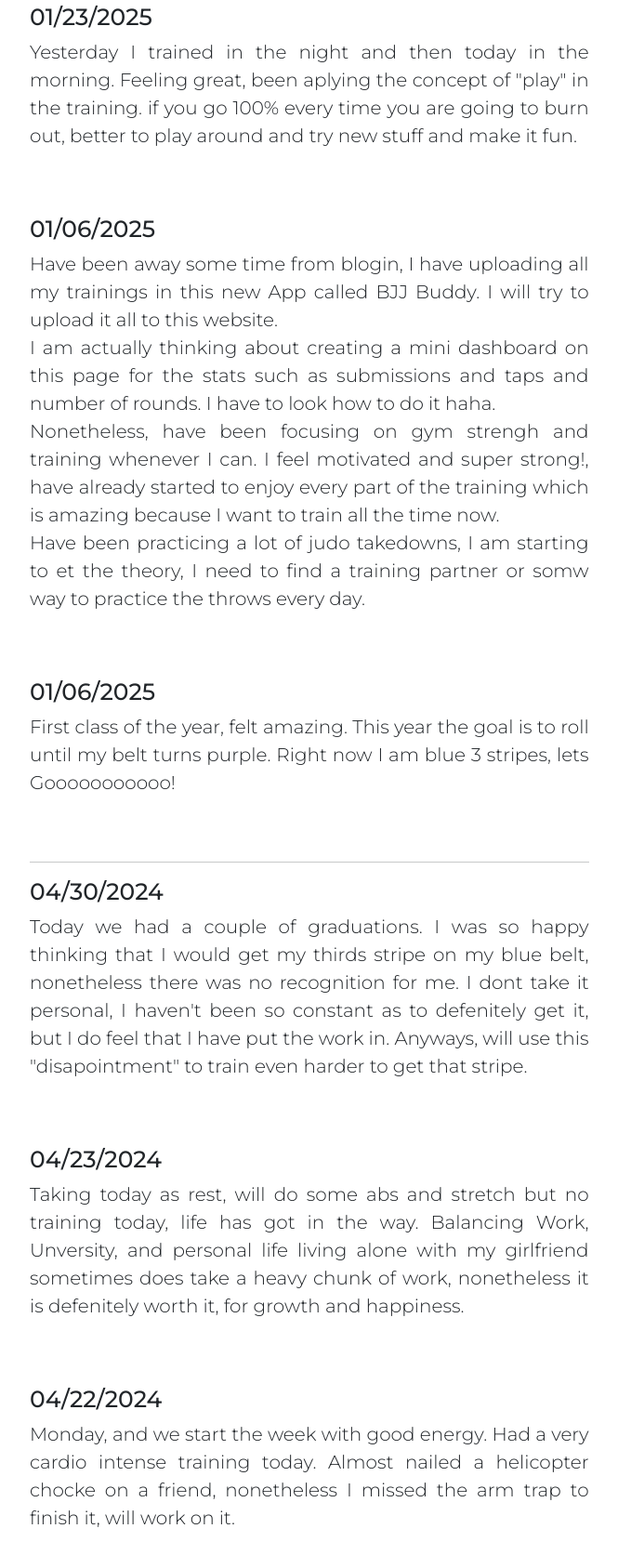
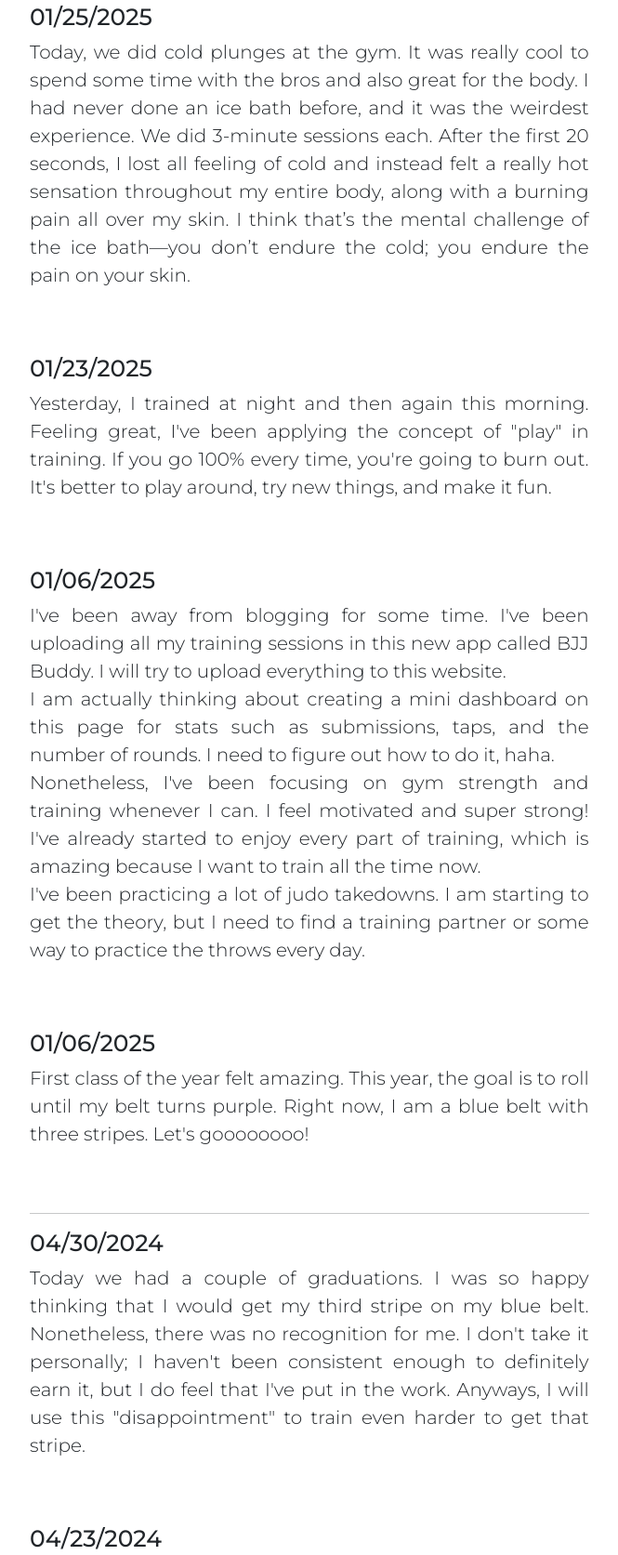
Before and after one commit to JuanJoGomezVanolli/CV, a plain HTML site: page Blog.html in a window 1280 px wide. Shown: the part 599-2272 px from the top of the page at 93% size, without its empty margins (288-953 px from the left). Drawn offline with nearby package versions, Linux system fonts and the light colour scheme.

Commit message:
Update Blog.html

```diff
--- a/Blog.html
+++ b/Blog.html
@@ -66,26 +66,28 @@
 
       <section id="Research_content">
         <div class="research-box">
+          <h2 class="research-subtitle"> 01/25/2025 </h2>
+          <p class="research-body"> Today, we did cold plunges at the gym. It was really cool to spend some time with the bros and also great for the body. I had never done an ice bath before, and it was the weirdest experience. We did 3-minute sessions each. After the first 20 seconds, I lost all feeling of cold and instead felt a really hot sensation throughout my entire body, along with a burning pain all over my skin. I think that’s the mental challenge of the ice bath—you don’t endure the cold; you endure the pain on your skin. </p>
           <h2 class="research-subtitle"> 01/23/2025 </h2>
-          <p class="research-body"> Yesterday I trained in the night and then today in the morning. Feeling great, been aplying the concept of "play" in the training. if you go 100% every time you are going to burn out, better to play around and try new stuff and make it fun.</p>
+          <p class="research-body"> Yesterday, I trained at night and then again this morning. Feeling great, I've been applying the concept of "play" in training. If you go 100% every time, you're going to burn out. It's better to play around, try new things, and make it fun.</p>
           <h2 class="research-subtitle"> 01/06/2025 </h2>
-          <p class="research-body"> Have been away some time from blogin, I have uploading all my trainings in this new App called BJJ Buddy. I will try to upload it all to this website.
-          <br>I am actually thinking about creating a mini dashboard on this page for the stats such as submissions and taps and number of rounds. I have to look how to do it haha.
-          <br>Nonetheless, have been focusing on gym strengh and training whenever I can. I feel motivated and super strong!, have already started to enjoy every part of the training which is amazing because I want to train all the time now.
-          <br>Have been practicing a lot of judo takedowns, I am starting to et the theory, I need to find a training partner or somw way to practice the throws every day. </p>
+          <p class="research-body"> I've been away from blogging for some time. I've been uploading all my training sessions in this new app called BJJ Buddy. I will try to upload everything to this website.
+          <br>I am actually thinking about creating a mini dashboard on this page for stats such as submissions, taps, and the number of rounds. I need to figure out how to do it, haha.
+          <br>Nonetheless, I've been focusing on gym strength and training whenever I can. I feel motivated and super strong! I've already started to enjoy every part of training, which is amazing because I want to train all the time now.
+          <br>I've been practicing a lot of judo takedowns. I am starting to get the theory, but I need to find a training partner or some way to practice the throws every day. </p>
           <h2 class="research-subtitle"> 01/06/2025 </h2>
-          <p class="research-body"> First class of the year, felt amazing. This year the goal is to roll until my belt turns purple. Right now I am blue 3 stripes, lets Gooooooooooo! </p>
+          <p class="research-body"> First class of the year felt amazing. This year, the goal is to roll until my belt turns purple. Right now, I am a blue belt with three stripes. Let's goooooooo! </p>
           <hr />
           <h2 class="research-subtitle"> 04/30/2024 </h2>
-          <p class="research-body"> Today we had a couple of graduations. I was so happy thinking that I would get my thirds stripe on my blue belt, nonetheless there was no recognition for me. I dont take it personal, I haven't been so constant as to defenitely get it, but I do feel that I have put the work in. Anyways, will use this "disapointment" to train even harder to get that stripe. </p>
+          <p class="research-body"> Today we had a couple of graduations. I was so happy thinking that I would get my third stripe on my blue belt. Nonetheless, there was no recognition for me. I don't take it personally; I haven't been consistent enough to definitely earn it, but I do feel that I've put in the work. Anyways, I will use this "disappointment" to train even harder to get that stripe. </p>
           <h2 class="research-subtitle"> 04/23/2024 </h2>
-          <p class="research-body"> Taking today as rest, will do some abs and stretch but no training today, life has got in the way. Balancing Work, Unversity, and personal life living alone with my girlfriend sometimes does take a heavy chunk of work, nonetheless it is defenitely worth it, for growth and happiness. </p>
+          <p class="research-body"> Taking today as a rest day. I will do some abs and stretching but no training today. Life has gotten in the way. Balancing work, university, and personal life while living alone with my girlfriend sometimes takes a heavy chunk of effort. Nonetheless, it is definitely worth it for growth and happiness. </p>
           <h2 class="research-subtitle"> 04/22/2024 </h2>
-          <p class="research-body"> Monday, and we start the week with good energy. Had a very cardio intense training today. Almost nailed a helicopter chocke on a friend, nonetheless I missed the arm trap to finish it, will work on it. </p>
+          <p class="research-body"> Monday, and we start the week with good energy. Had a very cardio-intensive training session today. Almost nailed a helicopter choke on a friend. Nonetheless, I missed the arm trap to finish it. I will work on it. </p>
           <h2 class="research-subtitle"> 04/20/2024 </h2>
-          <p class="research-body"> Yesterday I went out with my friends, had some beers and shots. Obviously today I will not train since I am not a teenager any more. I feel bad because with just one day of missing training I feel that I am letting myself and my goals down.... eitherway on Monday I will grind again! </p>
+          <p class="research-body"> Yesterday, I went out with my friends and had some beers and shots. Obviously, I will not train today since I am not a teenager anymore. I feel bad because with just one day of missing training, I feel like I am letting myself and my goals down. Either way, on Monday, I will grind again! </p>
           <h2 class="research-subtitle"> 04/19/2024 </h2>
-          <p class="research-body"> Creating this new journal, it will be my personal blog. I know nobody is going to see it, nonetheless it will defenitely help me mentally and also will track my progress.</p>
+          <p class="research-body"> Creating this new journal. It will be my personal blog. I know nobody is going to see it. Nonetheless, it will definitely help me mentally and also track my progress.</p>
         </div>
 
 
```
